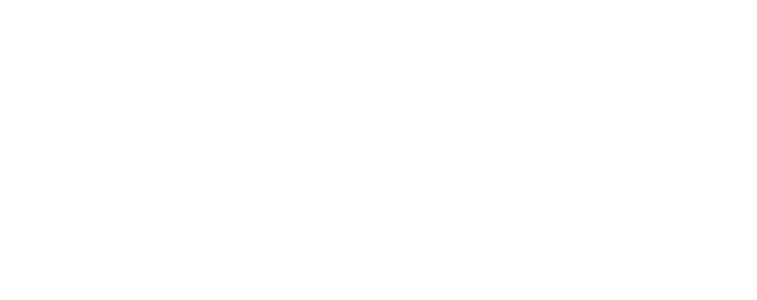
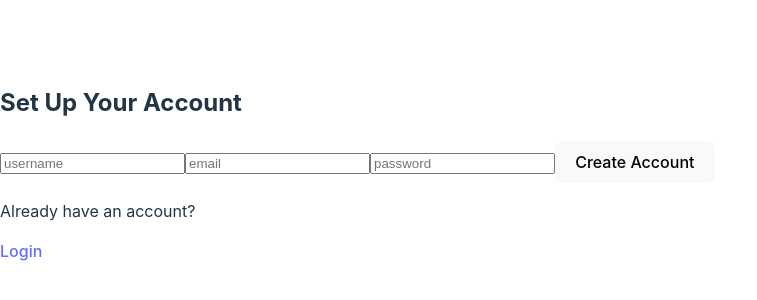
Before and after one commit to Krich2022/reel-roulette-2, a React (Vite) app in the folder client/: page /signup in a window 1280 px wide. Shown: the part 236-536 px from the top of the page, without its empty margins (0-757 px from the left). Built offline with nearby package versions, Linux system fonts and the light colour scheme.

Commit message:
created global state as well as added login and signup functionality

```diff
--- a/client/src/App.jsx
+++ b/client/src/App.jsx
@@ -1,7 +1,38 @@
 import { Outlet } from "react-router-dom";
+import {
+  ApolloClient,
+  InMemoryCache,
+  ApolloProvider,
+  createHttpLink,
+} from "@apollo/client";
+import { setContext } from "@apollo/client/link/context";
+import { StoreProvider } from "./utils/GlobalState";
+
+const httpLink = createHttpLink({
+  uri: "/graphql",
+});
+const authLink = setContext((_, { headers }) => {
+  const token = localStorage.getItem("id_token");
+  return {
+    headers: {
+      ...headers,
+      authorization: token ? `Bearer ${token}` : "",
+    },
+  };
+});
+const client = new ApolloClient({
+  link: authLink.concat(httpLink),
+  cache: new InMemoryCache(),
+});
 
 function App() {
-  return <Outlet />;
+  return (
+    <ApolloProvider client={client} className="text-white page-bg">
+      <StoreProvider>
+        <Outlet />
+      </StoreProvider>
+    </ApolloProvider>
+  );
 }
 
 export default App;
--- a/client/src/pages/login-signup/login.jsx
+++ b/client/src/pages/login-signup/login.jsx
@@ -1,3 +1,88 @@
-export default function Login() {
-  return;
+import { useState } from "react";
+import { Button, Form, Alert } from "react-bootstrap";
+import { useMutation } from "@apollo/client";
+import { LOGIN_MUTATION } from "../../utils/mutations";
+import { loginSuccess } from "../../utils/actions";
+import Auth from "../../utils/auth";
+import { useStoreContext } from "../../utils/GlobalState";
+
+function Login(props) {
+  const [formState, setFormState] = useState({ email: "", password: "" });
+  const [login] = useMutation(LOGIN_MUTATION);
+  // const dispatch = useDispatch();
+  const [state, dispatch] = useStoreContext();
+  let [loginFailed, setLoginFailed] = useState(false);
+
+  const handleSubmit = async (event) => {
+    event.preventDefault();
+    setLoginFailed(false);
+    try {
+      const mutationResponse = await login({
+        variables: {
+          email: formState.email,
+          password: formState.password,
+        },
+      });
+      console.log(mutationResponse);
+      const token = mutationResponse.data.login.token;
+      console.log(token);
+      const user = mutationResponse.data.login.user;
+      console.log(user);
+      Auth.login(token);
+      dispatch(loginSuccess(token, user));
+    } catch (err) {
+      console.error("Login failed:", err);
+      setLoginFailed(true);
+    }
+  };
+
+  const handleChange = (event) => {
+    const { name, value } = event.target;
+    setFormState({ ...formState, [name]: value });
+  };
+
+  return (
+    <>
+      <div
+        direction="vertical"
+        className="container-background p-5 enable-rounded text-color login-width"
+      >
+        <h2 className="pb-3">Login to your account</h2>
+        {loginFailed ? (
+          <Alert key="danger" variant="danger">
+            Username or Password is incorrect
+          </Alert>
+        ) : (
+          <></>
+        )}
+        <form>
+          <Form.Control
+            type="input"
+            id="email"
+            name="email"
+            placeholder="email"
+            className="mb-4 input-container"
+            onChange={handleChange}
+          />
+          <Form.Control
+            type="password"
+            id="password"
+            name="password"
+            placeholder="password"
+            className="mb-4 input-container"
+            onChange={handleChange}
+          />
+          <Button className="mb-3 button-container" onClick={handleSubmit}>
+            Login
+          </Button>
+        </form>
+        <p className="">Don't have an account?</p>
+        <Button href="/signup" className="mb-3 button-container">
+          Create an Account
+        </Button>
+      </div>
+    </>
+  );
 }
+
+export default Login;
--- a/client/src/pages/login-signup/signup.jsx
+++ b/client/src/pages/login-signup/signup.jsx
@@ -1,3 +1,78 @@
-export default function Signup() {
-  return;
+import { useState } from "react";
+import { Button, Form } from "react-bootstrap";
+import { useMutation } from "@apollo/client";
+import { ADD_USER_MUTATION } from "../../utils/mutations";
+import Auth from "../../utils/auth";
+
+function Signup(props) {
+  const [formState, setFormState] = useState({ email: "", password: "" });
+  const [addUser] = useMutation(ADD_USER_MUTATION);
+
+  const handleSubmit = async (event) => {
+    event.preventDefault();
+    const mutationResponse = await addUser({
+      variables: {
+        email: formState.email,
+        password: formState.password,
+        username: formState.username,
+      },
+    });
+    const token = mutationResponse.data.addUser.token;
+    Auth.login(token);
+  };
+
+  const handleChange = (event) => {
+    const { id, value } = event.target;
+    setFormState({
+      ...formState,
+      [id]: value,
+    });
+  };
+
+  return (
+    <div
+      direction="vertical"
+      className="container-background p-5 enable-rounded text-color"
+    >
+      <h2 className="pb-3">Set Up Your Account</h2>
+
+      <form>
+        <div>
+          <Form.Control
+            type="input"
+            id="username"
+            name="username"
+            placeholder="username"
+            className="mb-4 input-container"
+            onChange={handleChange}
+          />
+          <Form.Control
+            type="input"
+            id="email"
+            name="email"
+            placeholder="email"
+            className="mb-4 input-container"
+            onChange={handleChange}
+          />
+          <Form.Control
+            type="password"
+            id="password"
+            name="password"
+            placeholder="password"
+            className="mb-3 input-container"
+            onChange={handleChange}
+          />
+          <Button className="mb-3 button-container" onClick={handleSubmit}>
+            Create Account
+          </Button>
+        </div>
+      </form>
+      <p className="text-lg">Already have an account?</p>
+      <Button href="/login" className="mb-3 button-container">
+        Login
+      </Button>
+    </div>
+  );
 }
+
+export default Signup;
--- /dev/null
+++ b/client/src/utils/GlobalState.jsx
@@ -0,0 +1,19 @@
+import { createContext, useContext, useReducer } from "react";
+import rootReducer from "./reducers/reducers";
+
+const storeContext = createContext();
+const { Provider } = storeContext;
+
+const StoreProvider = ({ value = [], ...props }) => {
+  const [state, dispatch] = useReducer(rootReducer, {
+    characters: [],
+    user: {},
+  });
+
+  return <Provider value={[state, dispatch]} {...props} />;
+};
+const useStoreContext = () => {
+  return useContext(storeContext);
+};
+
+export { StoreProvider, useStoreContext };
--- a/client/src/utils/mutations.js
+++ b/client/src/utils/mutations.js
@@ -7,8 +7,8 @@ export const LOGIN_MUTATION = gql`
       token
       user {
         _id
-        username
         email
+        services
       }
     }
   }
@@ -16,13 +16,13 @@ export const LOGIN_MUTATION = gql`
 
 // Add user mutation
 export const ADD_USER_MUTATION = gql`
-  mutation AddUser($username: String!, $email: String!, $password: String!) {
-    addUser(username: $username, email: $email, password: $password) {
+  mutation AddUser($email: String!, $password: String!, $services: [String]!) {
+    addUser(email: $email, password: $password, services: $services) {
       token
       user {
         _id
-        username
         email
+        services
       }
     }
   }
--- /dev/null
+++ b/client/src/utils/reducers/authReducer.js
@@ -0,0 +1,36 @@
+import { LOGIN_SUCCESS, LOGOUT, SET_CURRENT_USER } from "../actions";
+
+const initialAuthState = {
+  isAuthenticated: false,
+  token: null,
+  user: {},
+};
+
+const authReducer = (state = initialAuthState, action) => {
+  switch (action.type) {
+    case LOGIN_SUCCESS:
+      console.log(action.payload.user, "login success");
+      return {
+        ...state,
+        isAuthenticated: true,
+        token: action.payload.token,
+        user: action.payload.user,
+      };
+    case LOGOUT:
+      return {
+        ...state,
+        isAuthenticated: false,
+        token: null,
+        user: {},
+      };
+    case SET_CURRENT_USER:
+      return {
+        ...state,
+        user: action.payload,
+      };
+    default:
+      return state;
+  }
+};
+
+export default authReducer;
--- /dev/null
+++ b/client/src/utils/reducers/reducers.js
@@ -0,0 +1,8 @@
+import { combineReducers } from "@reduxjs/toolkit";
+import authReducer from "./authReducer";
+
+const rootReducer = combineReducers({
+  auth: authReducer,
+});
+
+export default rootReducer;
```
Also changed, not shown: 2 other files (tests, documents, lock files or other folders).
